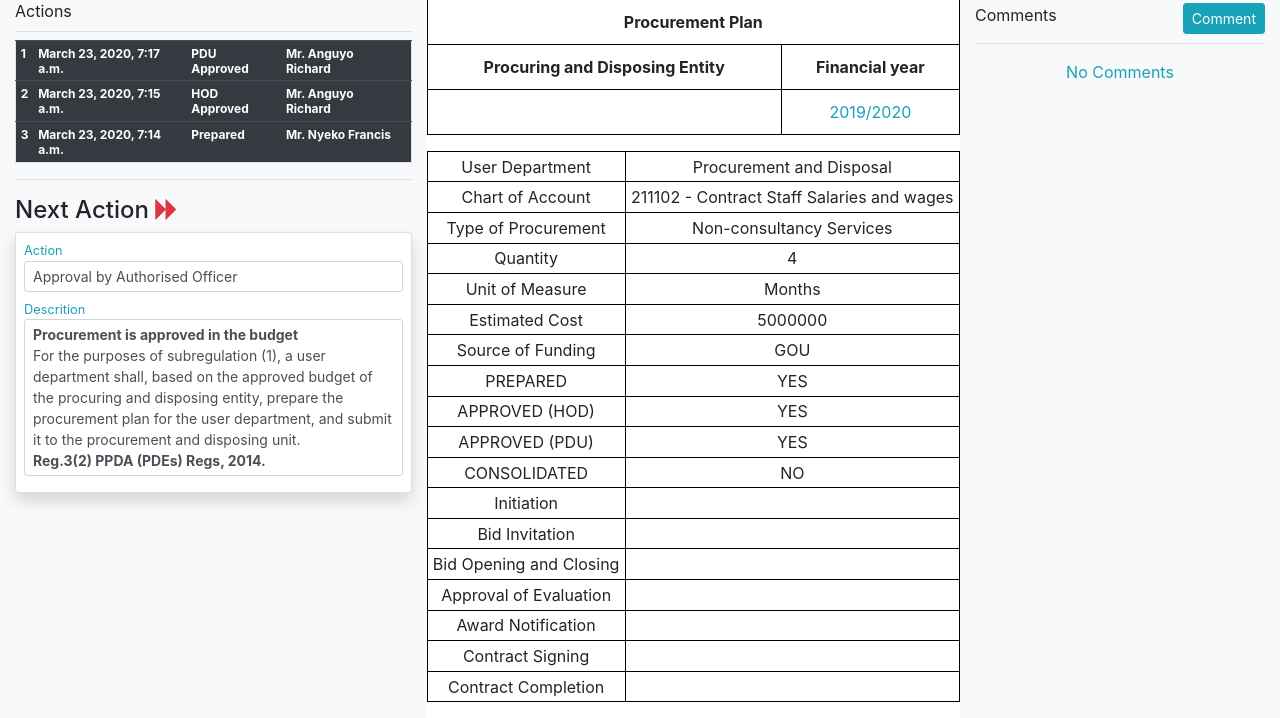
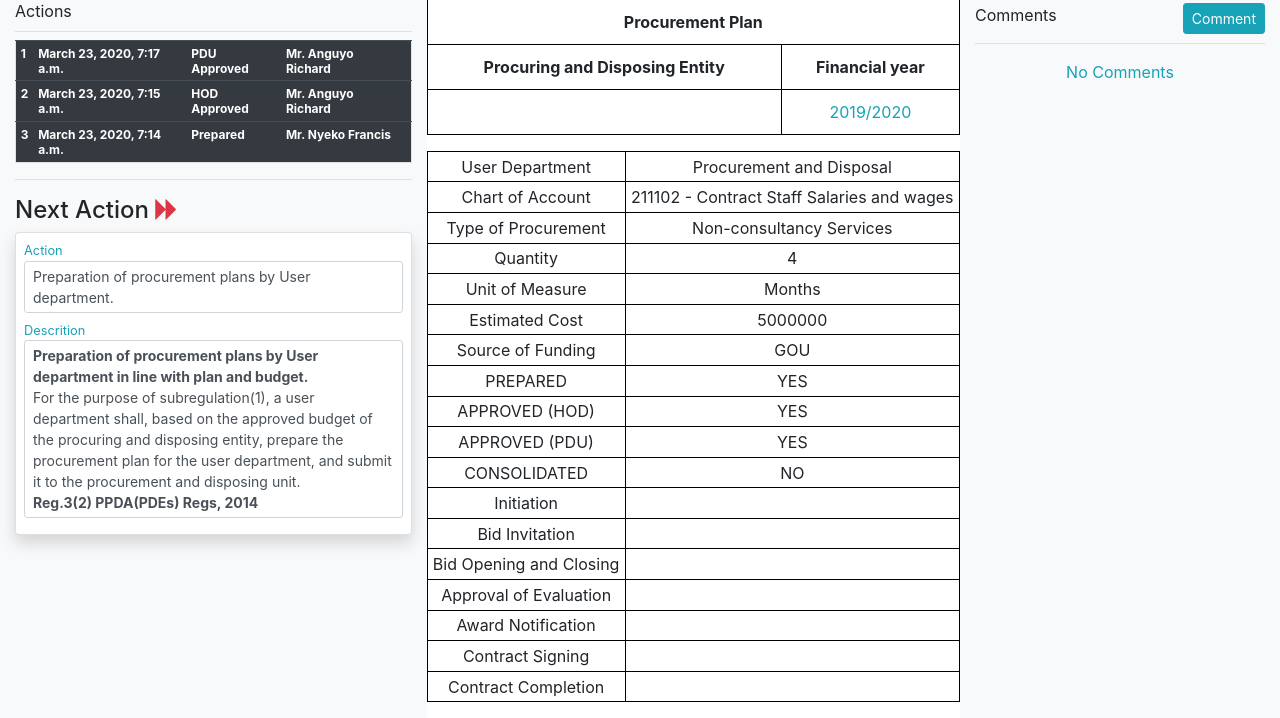
Before and after one commit to mutesiwilbrod/procurement-planning, a Django app: page /plan-details/3 in a window 1280 px wide. Shown: the part 139-857 px from the top of the page. Run offline with Django 3.2, Linux system fonts and the light colour scheme; a user stored in the database is signed in; data comes from the database, SQL or seed files in the repository; both versions use the stored data as it was after the commit; some libraries are stand-ins or nearby versions; some web fonts are replaced.

Commit message:
For Presentation

```diff
--- a/procurement/plan/forms.py
+++ b/procurement/plan/forms.py
@@ -8,7 +8,7 @@ class PlanItemForm(forms.Form):
     subject_of_procurement = forms.CharField(initial="Rent (Produced Assets) to private entities")
     type_of_procurement = forms.ChoiceField()
     quantity = forms.IntegerField(initial=4)
-    unit = forms.CharField(initial='Qaurters')
+    unit = forms.CharField(initial='Months')
     estimated_cost = forms.IntegerField(initial=5000000)
     source_of_funding = forms.CharField(widget=forms.RadioSelect(choices=sources_of_funding))
     date_required_q1 = forms.BooleanField(required=False)
--- a/procurement/plan/models.py
+++ b/procurement/plan/models.py
@@ -56,7 +56,7 @@ class ConsolidationGroup(models.Model):
     contract_completion_date = models.DateTimeField(null=True)
 
     def __str__(self):
-        return subject_of_procurement
+        return self.subject_of_procurement
 
     def plans(self):
         return Plan.objects.filter(consolidation_group=self)
@@ -64,14 +64,20 @@ class ConsolidationGroup(models.Model):
     def pdu_approved_plans_for_departments(self, departments):
         return Plan.objects.filter(user_department__in=departments, chart_of_account=self, pdu_approved=True)
 
+    def total_estimated_cost(self):
+        plans = self.plans()
+        return sum([plan.estimated_cost for plan in plans])
+
     def method_of_procurement(self):
         plan_cost = self.total_estimated_cost()
-        if plan_cost < 1000000:
+        if plan_cost < 500000:
+            return 'RFQ'
+        elif plan_cost < 5000000:
             return 'Micro Procurement'
-        elif plan_cost < 10000000:
-            return 'RFQ'
+        elif plan_cost < 100000000:
+            return 'DP'
         else:
-            return 'International Bidding'
+            return 'Open Domestic Bidding'
 
     def isValid(self):
         if not (self.subject_of_procurement and self.contract_type and self.prequalification!=None):
@@ -292,13 +298,13 @@ class PlanComment(models.Model):
 def setup_plan_app():
     import os
     # LINUX
-    # os.system('rm -rf plan/migrations; mkdir plan/migrations; touch plan/migrations/__init__.py; rm db.sqlite3; python3 manage.py makemigrations; python3 manage.py migrate;')
+    os.system('rm -rf plan/migrations; mkdir plan/migrations; touch plan/migrations/__init__.py; rm db.sqlite3; python3 manage.py makemigrations; python3 manage.py migrate;')
 
     # WINDOWS
-    os.system('rmdir /s /q plan\migrations& mkdir plan\migrations')
-    file = open('plan/migrations/__init__.py', 'w')
-    file.close()
-    os.system('del db.sqlite3& python manage.py makemigrations plan& python manage.py migrate')
+    # os.system('rmdir /s /q plan\migrations& mkdir plan\migrations')
+    # file = open('plan/migrations/__init__.py', 'w')
+    # file.close()
+    # os.system('del db.sqlite3& python manage.py makemigrations plan& python manage.py migrate')
 
     # CREATE SUPER USER
     User.objects.create_superuser('admin', 'admin@example.com', '123')
--- a/procurement/plan/templates/user_department/plan-details.html
+++ b/procurement/plan/templates/user_department/plan-details.html
@@ -30,16 +30,16 @@
                 <div class="form-group card shadow p-2">
                     <small class="text-info">Action</small>
                     <label class="form-control form-control-sm" style="height: auto">
-                        Approval by Authorised Officer
+                        Preparation of procurement plans by User department.
                     </label>
 
                     <small class="text-info">Descrition</small>
                     <label class="form-control form-control-sm" style="height: auto">
-                        <strong>Procurement is approved in the budget</strong>
+                        <strong>Preparation of procurement plans by User department in line with plan and budget.</strong>
                         <br>
-                        For the purposes of subregulation (1), a user department shall, based on the approved budget of the procuring and disposing entity, prepare the procurement plan for the user department, and submit it to the procurement and disposing unit.
+                        For the purpose of subregulation(1), a user department shall, based on the approved budget of the procuring and disposing entity, prepare the procurement plan for the user department, and submit it to the procurement and disposing unit.
                         <br>
-                        <strong>Reg.3(2) PPDA (PDEs) Regs, 2014.</strong>
+                        <strong>Reg.3(2) PPDA(PDEs) Regs, 2014</strong>
                     </label>
                 </div>
 			</div>
--- a/procurement/plan/templatetags/procurement_tags.py
+++ b/procurement/plan/templatetags/procurement_tags.py
@@ -6,7 +6,7 @@ register = template.Library()
 @register.filter(name="comma_separator")
 def comma_separator(value):
 	if isinstance(value, int):
-		return f'{value:,}' + ' UGX'
+		return f'{value:,}'
 	return value
 
 
@@ -49,6 +49,7 @@ def consolidated_source_of_funding(plans):
 		return set([plan.source_of_funding for plan in plans])
 	return '....'
 
+
 @register.filter(name="consolidated_procurement_method")
 def consolidated_procurement_method(plan_cost):
 	if plan_cost < 1000000:
```
Also changed, not shown: procurement/plan/templates/user_department/consolidation.html (+8 -3 lines), procurement/db.sqlite3, procurement/plan/migrations/0001_initial.py.
